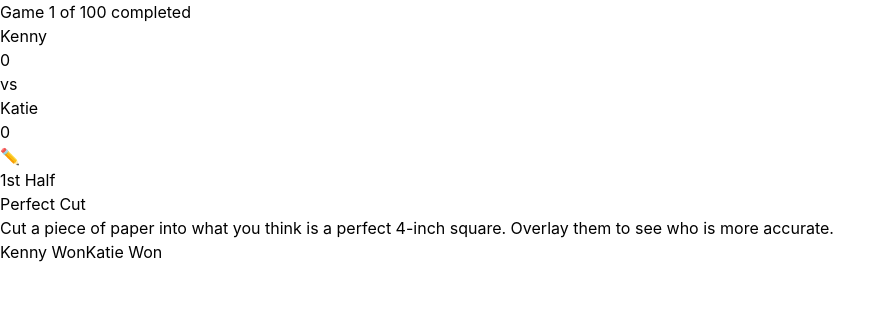
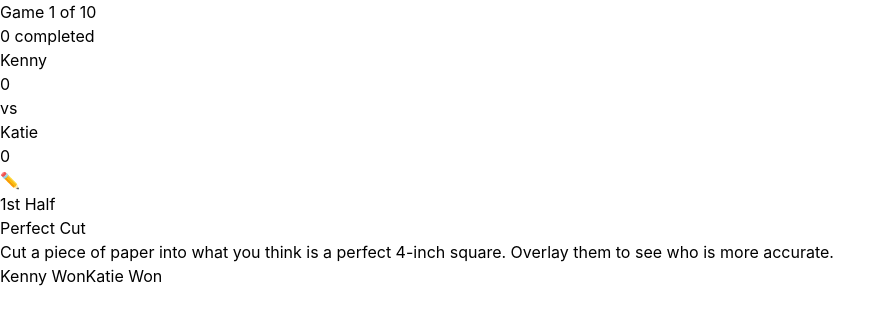
Before and after one commit to kengeph/swift-turtle, a React (Vite) app in the folder couplegames/: page / in a window 1280 px wide. Both pictures are taken after a click on the button "LET THE GAMES BEGIN!". Shown: the top 324 px of the page, without its empty margins (0-892 px from the left). Built offline with nearby package versions, Linux system fonts and the light colour scheme.

Commit message:
Add warning when score total doesn't match completed games count

```diff
--- a/couplegames/src/App.jsx
+++ b/couplegames/src/App.jsx
@@ -455,6 +455,8 @@ function App() {
   // Completed games = current game number (0-indexed, so currentGame is games completed before this one)
   const completedGames = currentGame
   const progress = (completedGames / CHALLENGES.length) * 100
+  const totalScore = scores.player1 + scores.player2
+  const scoreMismatch = totalScore !== completedGames
   const gramMasterRound = gramMasterRounds.player1.length + gramMasterRounds.player2.length + 1
 
   // Get description with dynamic content
@@ -482,7 +484,14 @@ function App() {
         <div className="mb-8">
           <div className="flex justify-between items-center mb-2">
             <span className="text-sm text-slate-400">Game {currentGame + 1} of {CHALLENGES.length}</span>
-            <span className="text-sm text-slate-400">{completedGames} completed</span>
+            <div className="flex items-center gap-2">
+              <span className="text-sm text-slate-400">{completedGames} completed</span>
+              {scoreMismatch && (
+                <span className="text-xs text-yellow-400 bg-yellow-900/30 px-2 py-1 rounded" title="Score total doesn't match completed games">
+                  ⚠️
+                </span>
+              )}
+            </div>
           </div>
           <div className="w-full bg-slate-800 rounded-full h-2">
             <div
@@ -490,6 +499,11 @@ function App() {
               style={{ width: `${progress}%` }}
             ></div>
           </div>
+          {scoreMismatch && (
+            <div className="mt-2 text-xs text-yellow-400 bg-yellow-900/20 rounded p-2">
+              ⚠️ Warning: Score total ({totalScore}) doesn't match completed games ({completedGames}). Use the edit button to adjust scores.
+            </div>
+          )}
         </div>
 
         {/* Score Display */}
```
Also changed, not shown: 3 other files (tests, documents, lock files or other folders).
